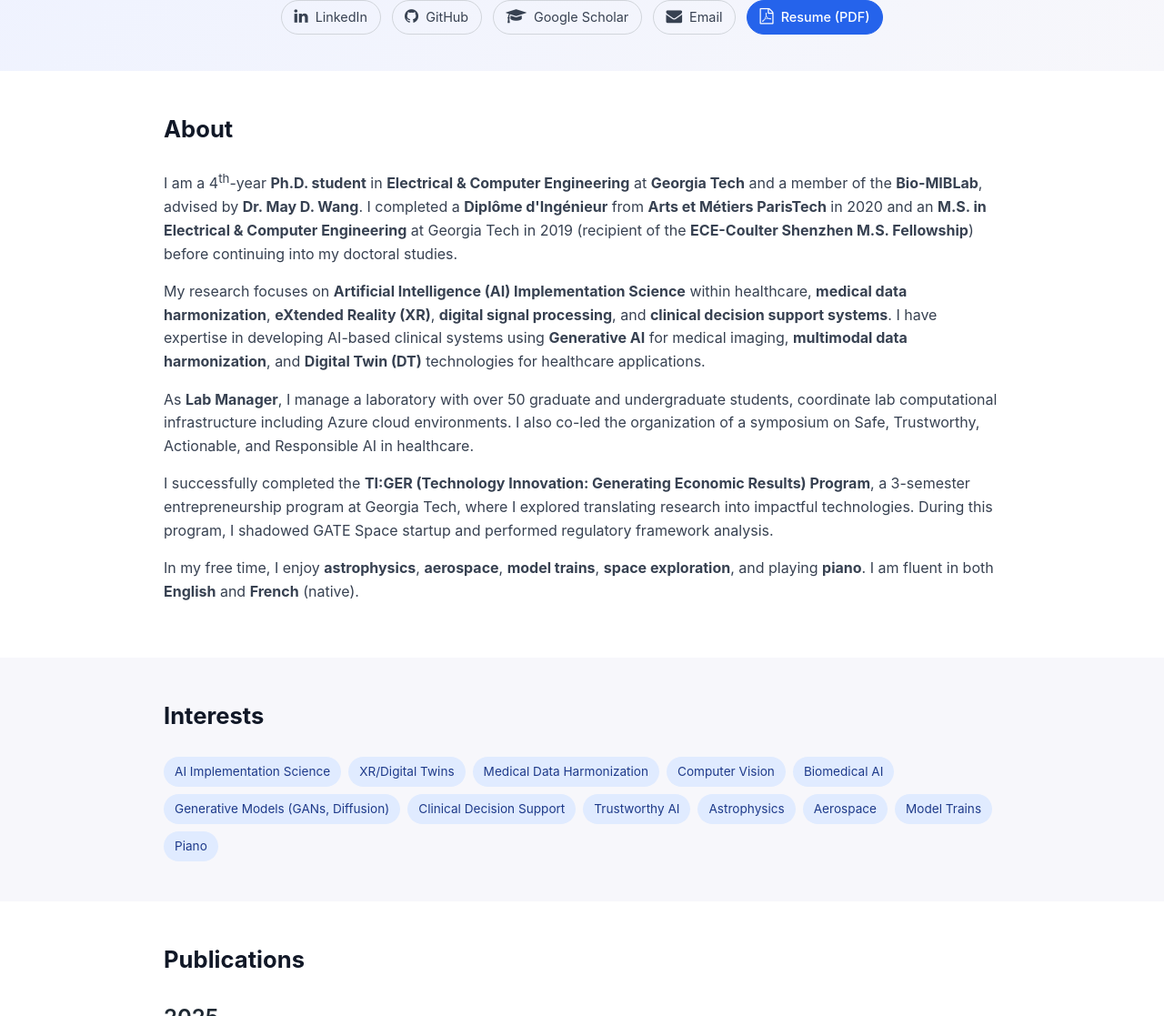
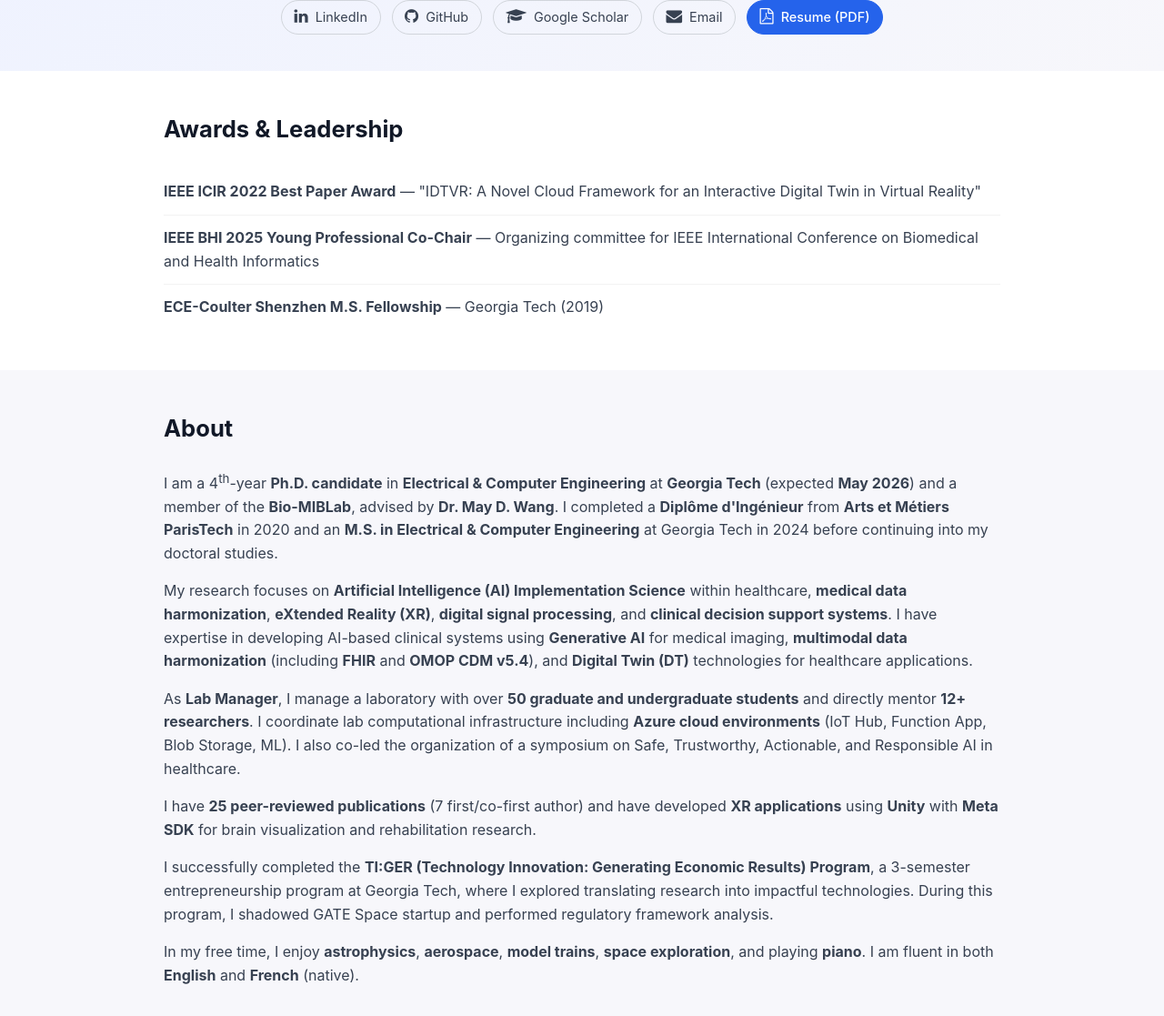
Before and after one commit to benoitmarteau/benoitmarteau.github.io, a Jekyll site: the page built from index.md, in a window 1280 px wide and 1400 px high, cut to the strip 283-1400 px from the top of the window. Shown: the whole strip at 91% size. Built offline with Jekyll 4.4.1, drawn with Linux system fonts in a browser that asks for light colours; some of the changed text lies outside the part shown.

Commit message:
Updated personal achievments

```diff
--- a/_includes/nav.html
+++ b/_includes/nav.html
@@ -2,8 +2,9 @@
   <div class="nav-inner container">
     <a href="#top" class="nav-brand">{{ site.title }}</a>
     <ul class="nav-links">
+      <li><a href="#awards">Awards</a></li>
       <li><a href="#about">About</a></li>
-      <li><a href="#interests">Interests</a></li>
+      <li><a href="#skills">Skills</a></li>
       <li><a href="#publications">Publications</a></li>
       <li><a href="https://benoitmarteau.github.io/research_reports/">Research Reports</a></li>
     </ul>
--- a/assets/css/style.css
+++ b/assets/css/style.css
@@ -143,6 +143,37 @@ body {
 #about p {
   margin-bottom: 1rem;
   color: #374151;
+}
+
+/* Awards section */
+.awards-list {
+  list-style: none;
+  margin: 0;
+  padding: 0;
+}
+
+.awards-list li {
+  padding: 0.75rem 0;
+  border-bottom: 1px solid rgba(0, 0, 0, 0.05);
+  color: #374151;
+}
+
+.awards-list li:last-child {
+  border-bottom: none;
+}
+
+/* Skills section */
+.skills-grid {
+  display: grid;
+  grid-template-columns: repeat(auto-fit, minmax(200px, 1fr));
+  gap: 1.5rem;
+}
+
+.skill-category h3 {
+  font-size: 1rem;
+  font-weight: 600;
+  color: #1f2933;
+  margin: 0 0 0.75rem;
 }
 
 /* Chips / Interests */
--- a/index.md
+++ b/index.md
@@ -41,23 +41,37 @@ title: "Benoit L. Marteau"
   </div>
 </section>
 
-<section id="about" class="section section-alt">
+<section id="awards" class="section section-alt">
+  <div class="container">
+    <h2>Awards &amp; Leadership</h2>
+    <ul class="awards-list">
+      <li><strong>IEEE ICIR 2022 Best Paper Award</strong> — "IDTVR: A Novel Cloud Framework for an Interactive Digital Twin in Virtual Reality"</li>
+      <li><strong>IEEE BHI 2025 Young Professional Co-Chair</strong> — Organizing committee for IEEE International Conference on Biomedical and Health Informatics</li>
+      <li><strong>ECE-Coulter Shenzhen M.S. Fellowship</strong> — Georgia Tech (2019)</li>
+    </ul>
+  </div>
+</section>
+
+<section id="about" class="section">
   <div class="container">
     <h2>About</h2>
     <p>
-      I am a 4<sup>th</sup>-year <strong>Ph.D. student</strong> in <strong>Electrical &amp; Computer Engineering</strong> at <strong>Georgia Tech</strong> and a member of the
+      I am a 4<sup>th</sup>-year <strong>Ph.D. candidate</strong> in <strong>Electrical &amp; Computer Engineering</strong> at <strong>Georgia Tech</strong> (expected <strong>May 2026</strong>) and a member of the
       <strong>Bio-MIBLab</strong>, advised by <strong>Dr. May D. Wang</strong>. I completed a <strong>Diplôme d'Ingénieur</strong> from <strong>Arts et Métiers ParisTech</strong> in 2020
-      and an <strong>M.S. in Electrical &amp; Computer Engineering</strong> at Georgia Tech in 2019 (recipient of the <strong>ECE-Coulter Shenzhen M.S. Fellowship</strong>) before continuing into my doctoral studies.
+      and an <strong>M.S. in Electrical &amp; Computer Engineering</strong> at Georgia Tech in 2024 before continuing into my doctoral studies.
     </p>
     <p>
       My research focuses on <strong>Artificial Intelligence (AI) Implementation Science</strong> within healthcare, <strong>medical data harmonization</strong>, <strong>eXtended Reality (XR)</strong>,
       <strong>digital signal processing</strong>, and <strong>clinical decision support systems</strong>. I have expertise in developing AI-based clinical systems using
-      <strong>Generative AI</strong> for medical imaging, <strong>multimodal data harmonization</strong>,
+      <strong>Generative AI</strong> for medical imaging, <strong>multimodal data harmonization</strong> (including <strong>FHIR</strong> and <strong>OMOP CDM v5.4</strong>),
       and <strong>Digital Twin (DT)</strong> technologies for healthcare applications.
     </p>
     <p>
-      As <strong>Lab Manager</strong>, I manage a laboratory with over 50 graduate and undergraduate students, coordinate lab computational infrastructure including Azure cloud environments. I also co-led the
+      As <strong>Lab Manager</strong>, I manage a laboratory with over <strong>50 graduate and undergraduate students</strong> and directly mentor <strong>12+ researchers</strong>. I coordinate lab computational infrastructure including <strong>Azure cloud environments</strong> (IoT Hub, Function App, Blob Storage, ML). I also co-led the
       organization of a symposium on Safe, Trustworthy, Actionable, and Responsible AI in healthcare.
+    </p>
+    <p>
+      I have <strong>25 peer-reviewed publications</strong> (7 first/co-first author) and have developed <strong>XR applications</strong> using <strong>Unity</strong> with <strong>Meta SDK</strong> for brain visualization and rehabilitation research.
     </p>
     <p>
       I successfully completed the <strong>TI:GER (Technology Innovation: Generating Economic Results) Program</strong>, a 3-semester entrepreneurship program at Georgia Tech,
@@ -70,9 +84,54 @@ title: "Benoit L. Marteau"
   </div>
 </section>
 
+<section id="skills" class="section section-alt">
+  <div class="container">
+    <h2>Technical Skills</h2>
+    <div class="skills-grid">
+      <div class="skill-category">
+        <h3>Languages</h3>
+        <div class="chips">
+          <span class="chip">Python</span>
+          <span class="chip">C#</span>
+          <span class="chip">SQL</span>
+          <span class="chip">MATLAB</span>
+        </div>
+      </div>
+      <div class="skill-category">
+        <h3>AI/ML Frameworks</h3>
+        <div class="chips">
+          <span class="chip">PyTorch</span>
+          <span class="chip">TensorFlow</span>
+          <span class="chip">Scikit-learn</span>
+          <span class="chip">Hugging Face</span>
+        </div>
+      </div>
+      <div class="skill-category">
+        <h3>XR Development</h3>
+        <div class="chips">
+          <span class="chip">Unity</span>
+          <span class="chip">Meta SDK</span>
+          <span class="chip">Blender</span>
+          <span class="chip">Meshroom</span>
+        </div>
+      </div>
+      <div class="skill-category">
+        <h3>Cloud &amp; Data</h3>
+        <div class="chips">
+          <span class="chip">Azure IoT Hub</span>
+          <span class="chip">Azure Function App</span>
+          <span class="chip">Azure Blob Storage</span>
+          <span class="chip">FHIR</span>
+          <span class="chip">OMOP CDM</span>
+        </div>
+      </div>
+    </div>
+  </div>
+</section>
+
 <section id="interests" class="section">
   <div class="container">
-    <h2>Interests</h2>
+    <h2>Research Interests</h2>
     <div class="chips">
       <span class="chip">AI Implementation Science</span>
       <span class="chip">XR/Digital Twins</span>
@@ -82,10 +141,6 @@ title: "Benoit L. Marteau"
       <span class="chip">Generative Models (GANs, Diffusion)</span>
       <span class="chip">Clinical Decision Support</span>
       <span class="chip">Trustworthy AI</span>
-      <span class="chip">Astrophysics</span>
-      <span class="chip">Aerospace</span>
-      <span class="chip">Model Trains</span>
-      <span class="chip">Piano</span>
     </div>
   </div>
 </section>
```
